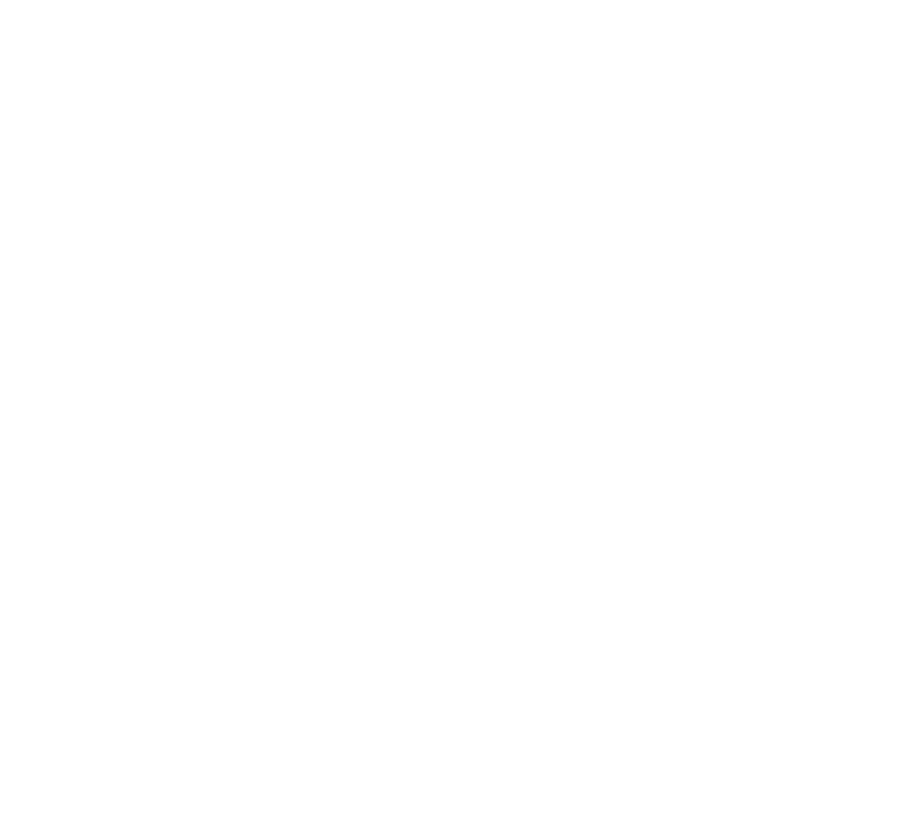
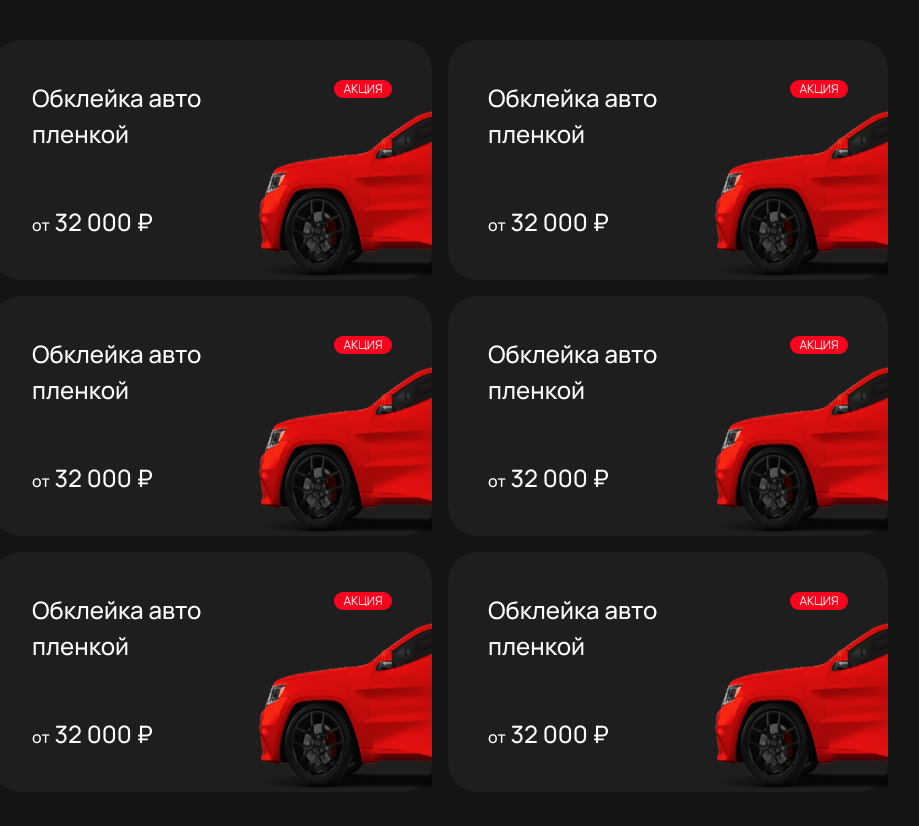
Before and after one commit to Coder-Sadik/flex-only, a plain HTML site: page index.html in a window 1280 px wide. Shown: the whole page, without its empty margins (200-1119 px from the left). Before the commit the page ends 800 px from the top, so only its background shows below. Drawn offline with Linux system fonts and the light colour scheme.

Commit message:
card layout created

```diff
--- a/index.html
+++ b/index.html
@@ -8,6 +8,69 @@
 		<title>Flex Only</title>
 	</head>
 	<body>
-
-    </body>
+		<main>
+			<div class="card-container">
+				<div class="card">
+					<div class="card-left">
+						<div class="title"><p>Обклейка авто пленкой</p></div>
+						<div class="price"><span class="text-mini">от</span> 32 000 ₽</div>
+					</div>
+					<div class="card-right">
+						<div class="icon-new">АКЦИЯ</div>
+						<img src="Images/image 16.png" alt="Image of a car" />
+					</div>
+				</div>
+                <div class="card">
+					<div class="card-left">
+						<div class="title"><p>Обклейка авто пленкой</p></div>
+						<div class="price"><span class="text-mini">от</span> 32 000 ₽</div>
+					</div>
+					<div class="card-right">
+						<div class="icon-new">АКЦИЯ</div>
+						<img src="Images/image 16.png" alt="Image of a car" />
+					</div>
+				</div>
+                <div class="card">
+					<div class="card-left">
+						<div class="title"><p>Обклейка авто пленкой</p></div>
+						<div class="price"><span class="text-mini">от</span> 32 000 ₽</div>
+					</div>
+					<div class="card-right">
+						<div class="icon-new">АКЦИЯ</div>
+						<img src="Images/image 16.png" alt="Image of a car" />
+					</div>
+				</div>
+                <div class="card">
+					<div class="card-left">
+						<div class="title"><p>Обклейка авто пленкой</p></div>
+						<div class="price"><span class="text-mini">от</span> 32 000 ₽</div>
+					</div>
+					<div class="card-right">
+						<div class="icon-new">АКЦИЯ</div>
+						<img src="Images/image 16.png" alt="Image of a car" />
+					</div>
+				</div>
+                <div class="card">
+					<div class="card-left">
+						<div class="title"><p>Обклейка авто пленкой</p></div>
+						<div class="price"><span class="text-mini">от</span> 32 000 ₽</div>
+					</div>
+					<div class="card-right">
+						<div class="icon-new">АКЦИЯ</div>
+						<img src="Images/image 16.png" alt="Image of a car" />
+					</div>
+				</div>
+                <div class="card">
+					<div class="card-left">
+						<div class="title"><p>Обклейка авто пленкой</p></div>
+						<div class="price"><span class="text-mini">от</span> 32 000 ₽</div>
+					</div>
+					<div class="card-right">
+						<div class="icon-new">АКЦИЯ</div>
+						<img src="Images/image 16.png" alt="Image of a car" />
+					</div>
+				</div>
+			</div>
+		</main>
+	</body>
 </html>
--- a/style.css
+++ b/style.css
@@ -1 +1,56 @@
-@import url('https://fonts.googleapis.com/css2?family=Roboto:ital,wght@0,100;0,300;0,400;0,500;0,700;0,900;1,100;1,300;1,400;1,500;1,700;1,900&display=swap');
+@import url("https://fonts.googleapis.com/css2?family=Manrope:wght@200..800&display=swap");
+
+:root {
+	--bg: #141414;
+	--card-bg: #1e1e1e;
+	--icon-red: #ff001d;
+}
+
+body {
+	background-color: var(--bg);
+	font-family: "Manrope", sans-serif;
+	padding: 40px;
+	min-height: 100vh;
+}
+
+.card-container {
+	display: flex;
+	flex-wrap: wrap;
+	justify-content: center;
+	gap: 16px;
+}
+.card {
+	background-color: var(--card-bg);
+	display: flex;
+	color: white;
+	max-width: 440px;
+	height: 240px;
+	justify-content: space-between;
+	border-radius: 30px;
+}
+.card-left {
+	display: flex;
+	flex-direction: column;
+	justify-content: space-between;
+	font-size: 24px;
+	font-weight: 500;
+	margin: 40px 0px 40px 40px;
+}
+.card-right {
+	position: relative;
+	display: flex;
+	margin-top: 40px;
+}
+.icon-new {
+	background-color: var(--icon-red);
+	color: white;
+	position: absolute;
+	right: 40px;
+	border-radius: 32px;
+	width: 58px;
+	font-size: 12px;
+	text-align: center;
+}
+.text-mini {
+	font-size: 16px;
+}
```
